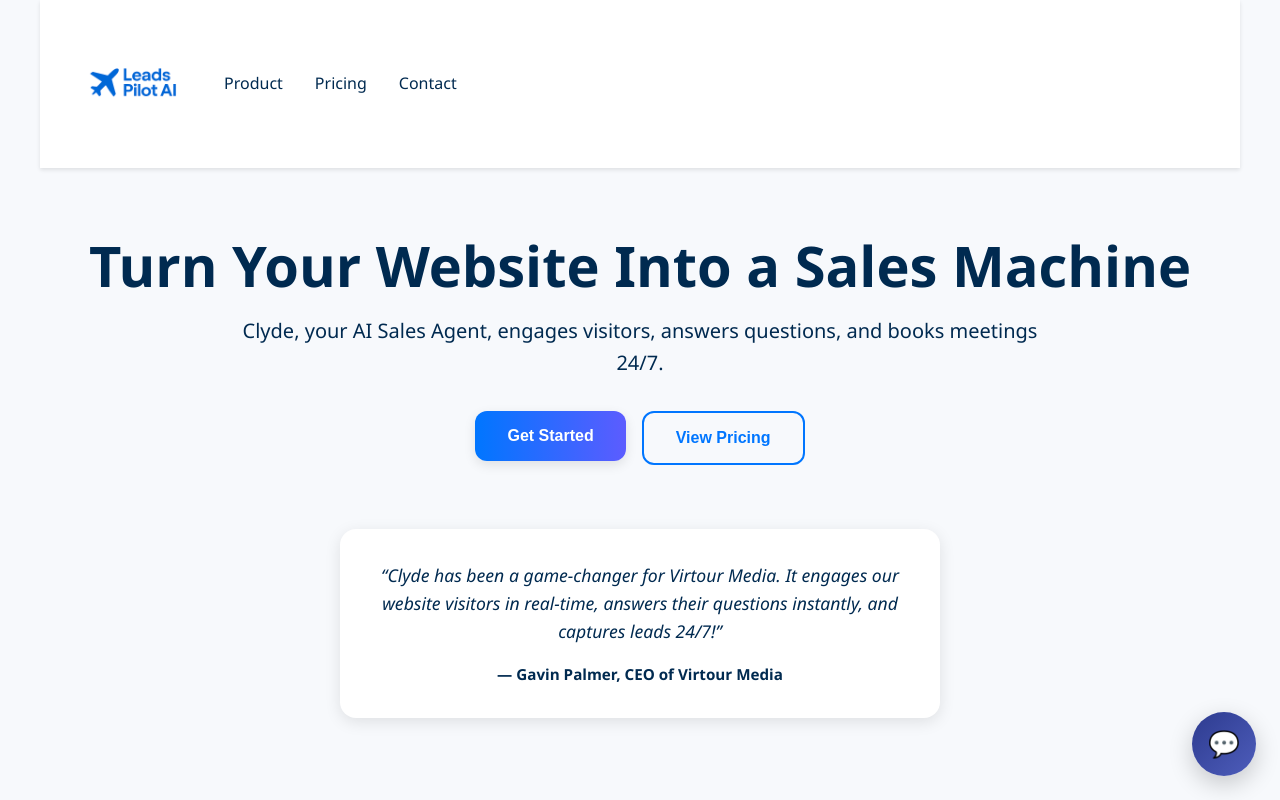
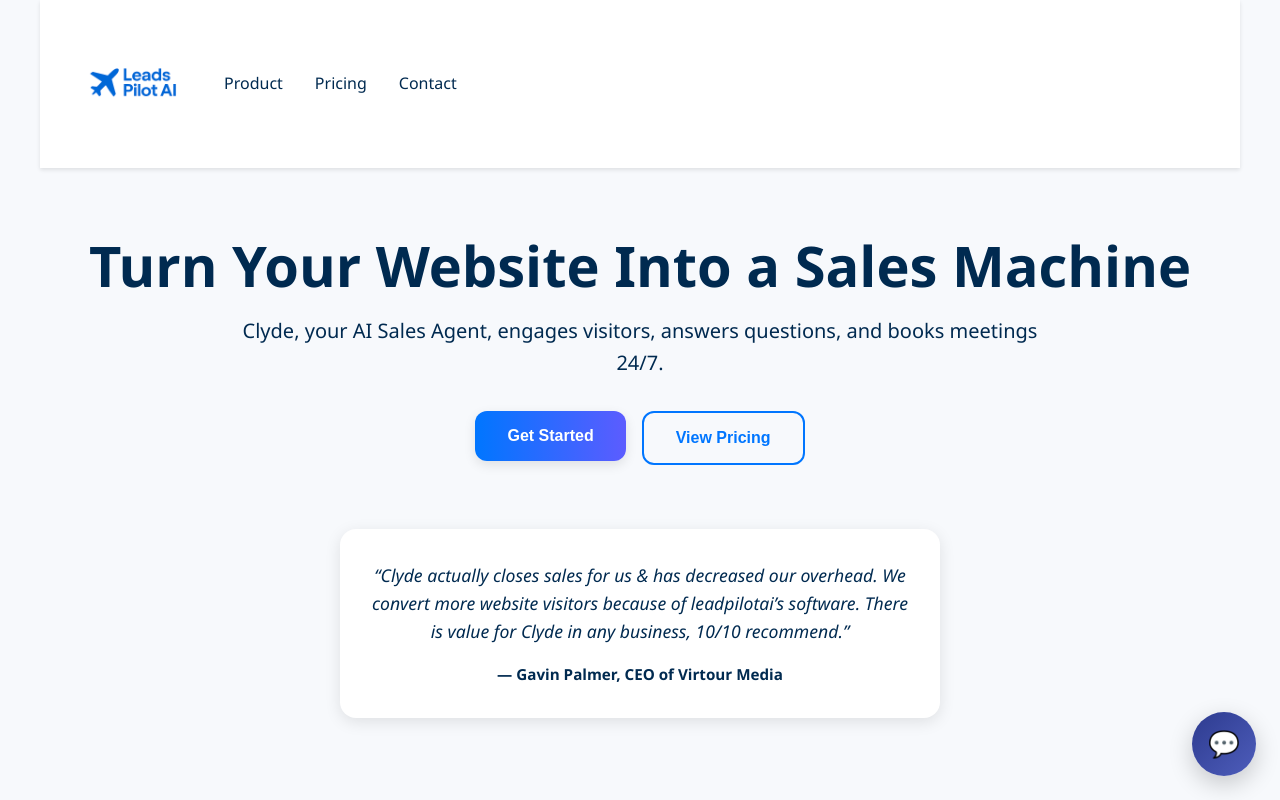
Before and after one commit to palmer95/LeadsPilotAi-Site, a Next.js app: page / in a window 1280 px wide. Shown: the top 800 px of the page. Built offline with nearby package versions, Linux system fonts and the light colour scheme.

Commit message:
chore: update testimonial

```diff
--- a/src/app/page.tsx
+++ b/src/app/page.tsx
@@ -26,9 +26,10 @@
         <div className="testimonials">
           <div className="testimonial-card">
             <p className="testimonial-text">
-              “Clyde has been a game-changer for Virtour Media. It engages our
-              website visitors in real-time, answers their questions instantly,
-              and captures leads 24/7!”
+              “Clyde actually closes sales for us & has decreased our overhead.
+              We convert more website visitors because of leadpilotai’s
+              software. There is value for Clyde in any business, 10/10
+              recommend.”
             </p>
             <p className="testimonial-author">
               — Gavin Palmer, CEO of Virtour Media
```
